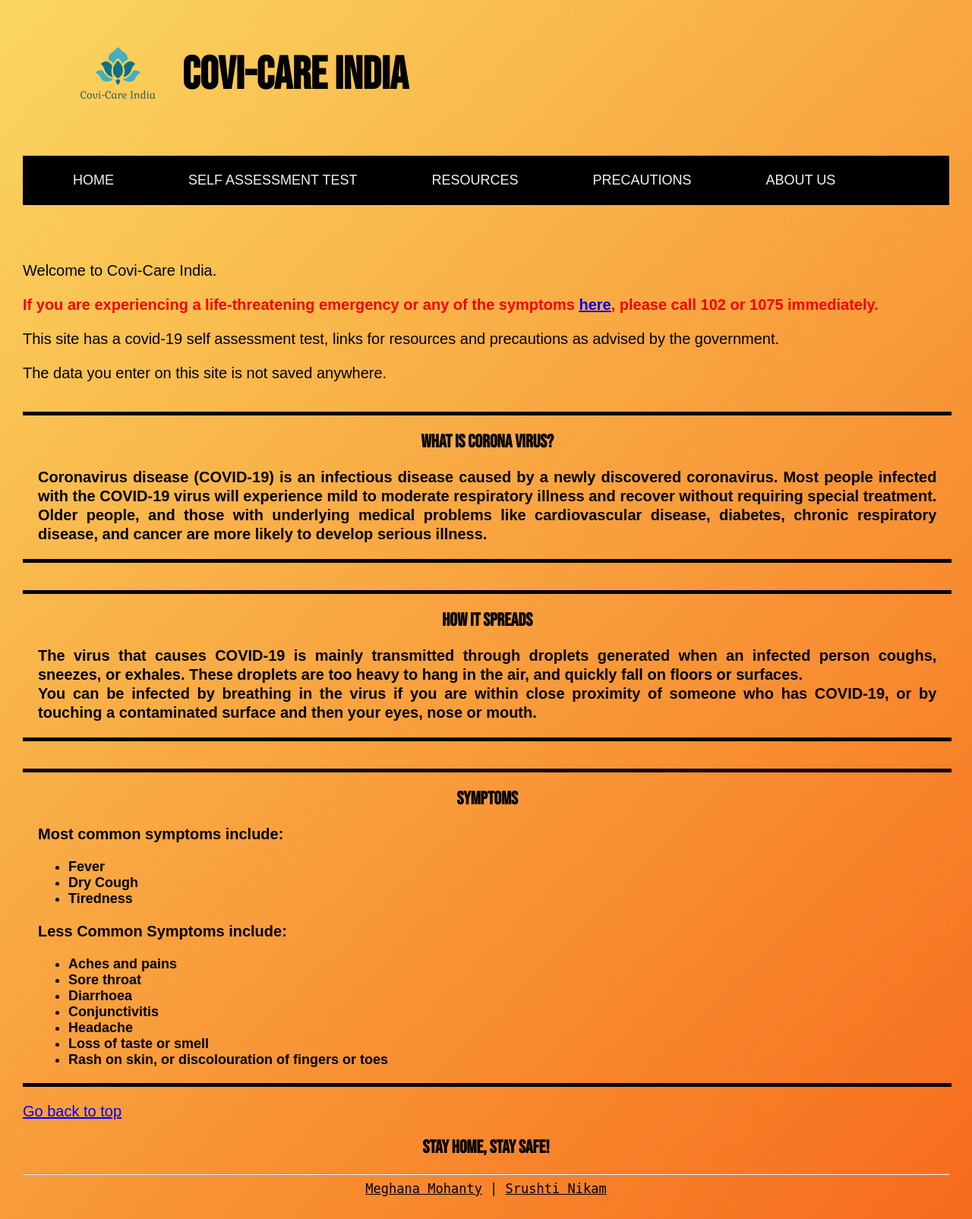
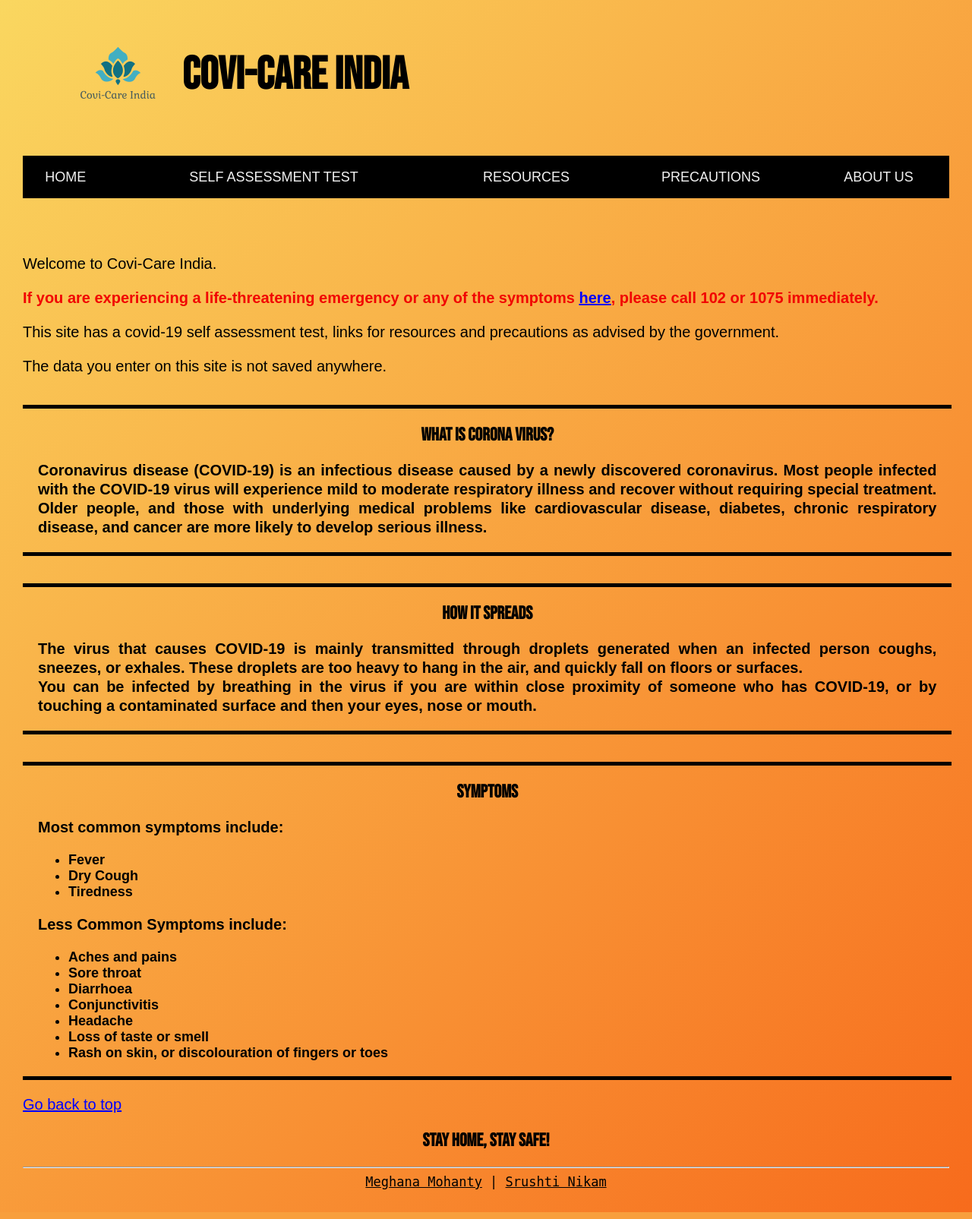
Before and after one commit to Meghana-Mohanty/Covi-Care-India, a PHP site: page / in a window 1280 px wide. Shown: the part 53-1658 px from the top of the page at 76% size. Run offline with PHP 8.4, Linux system fonts and the light colour scheme.

Commit message:
changed navbar to table row

```diff
--- a/Layout.css
+++ b/Layout.css
@@ -94,15 +94,14 @@ p
 }
 .navbar a
 {
-  float: left;
+  float: center;
   display: block;
   color: #f2f2f2;
   text-align: center;
-  padding-right: 32px;
-  padding-left: 45px;
+  line-height: 50px;
   text-decoration: none;
   font-size: 18px;
-  margin-left: 21px;
+
 }
 .navbar
 {
--- a/index.html
+++ b/index.html
@@ -25,16 +25,26 @@
         </div>
       </header>
     </section>
-      <div class="navbar" >
-        <p>
-          <a href="index.html" > HOME</a> &emsp;
-            <a href="Form.html" >SELF ASSESSMENT TEST</a> &emsp;
-            <a href="Resources.html" >RESOURCES</a>  &emsp;
-            <a href="Precaution.html" > PRECAUTIONS </a> &emsp;
-            <a href="AboutUs.html" class="active" >ABOUT US</a>
-        </p>
-        </div>
 
+        <table class="navbar">
+          <tr>
+            <td>
+              <a href="index.html" > HOME</a>
+            </td>
+            <td>
+              <a href="Form.html" >SELF ASSESSMENT TEST</a>
+            </td>
+            <td>
+              <a href="Resources.html" >RESOURCES</a>
+            </td>
+            <td>
+              <a href="Precaution.html" > PRECAUTIONS </a>
+            </td>
+            <td>
+              <a href="AboutUs.html" class="active" >ABOUT US</a>
+            </td>
+          </tr>
+        </table>
         <div align = "left" width = "800px" >
           <br>
           <br> <br>
```
